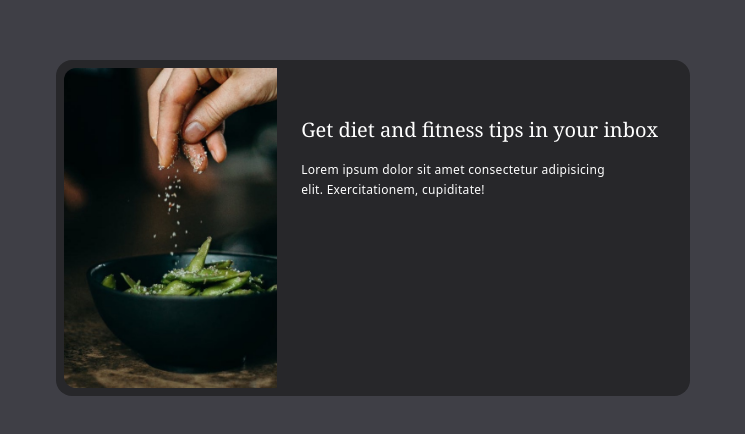
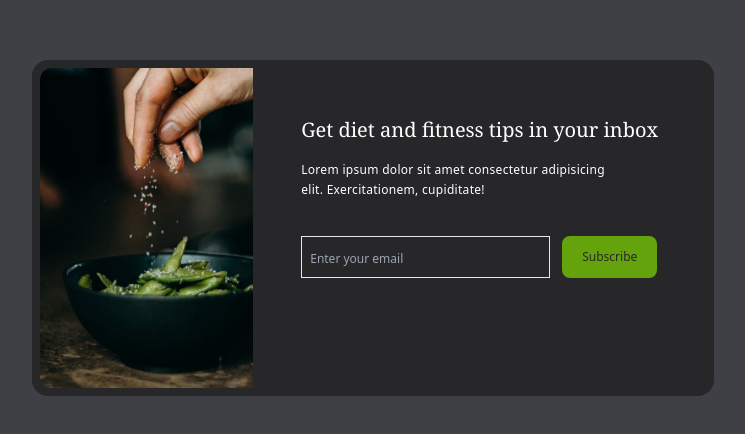
Before and after one commit to probillal/email-subscribe-resource, a website: page index.html in a window 1280 px wide. Shown: the part 172-606 px from the top of the page, without its empty margins (267-1012 px from the left). Drawn offline with Linux system fonts and the light colour scheme.

Commit message:
flex content section-2 done

```diff
--- a/index.html
+++ b/index.html
@@ -9,31 +9,44 @@
   </head>
   <body>
     <!-- background content -->
-    <div
-      class="flex items-center justify-center bg-zinc-700 text-indigo-600 h-screen"
-    >
+    <div class="flex items-center justify-center bg-zinc-700 h-screen">
       <!-- card container -->
-      <div class="p-2 mx-5 bg-zinc-800 rounded-2xl">
+      <div class="p-2 mx-6 bg-zinc-800 rounded-2xl">
         <div class="flex flex-col md:flex-row rounded-l-xl">
           <!-- images section -->
           <img
             src="images/image.jpg"
             alt=""
-            class="object-fit rounded-xl h-80 md:h-68 md:rounded-l-xl md:rounded-r-none transform hover:scale-105 hover:rounded-lg duration-200"
+            class="object-fit rounded-xl h-80 md:h-68 md:rounded-l-xl md:rounded-r-none transform hover:scale-105 hover:rounded-lg duration-500"
           />
           <!-- content section -->
-          <div class="p-6 py-12">
+          <div class="p-6 md:p-12">
             <h2
               class="font-serif text-xl font-medium text-white text-center md:text-left"
             >
               Get diet and fitness tips in your inbox
             </h2>
             <p
-              class="max-w-xs leading-5 tracking-wide text-xs text-center text-white my-4 md:text-left"
+              class="max-w-xs leading-5 tracking-wide text-xs text-center text-white py-4 md:text-left"
             >
               Lorem ipsum dolor sit amet consectetur adipisicing elit.
               Exercitationem, cupiditate!
             </p>
+            <!-- flex container-2 -->
+            <div
+              class="flex flex-col md:flex-row mt-5 space-y-4 md:space-x-3 md:space-y-0"
+            >
+              <input
+                type="text"
+                placeholder="Enter your email"
+                class="p-2 py-2 bg-zinc-800 text-white text-center border boder-zinc-600 placeholder:text-xs md:text-left placeholder:md:text-left focus:outline-none"
+              />
+              <button
+                class="py-3 px-5 text-zinc-800 text-center text-xs rounded-lg bg-lime-600 hover:bg-lime-800 hover:text-white duration-500"
+              >
+                Subscribe
+              </button>
+            </div>
           </div>
         </div>
       </div>
```
Also changed, not shown: css/style.css.
